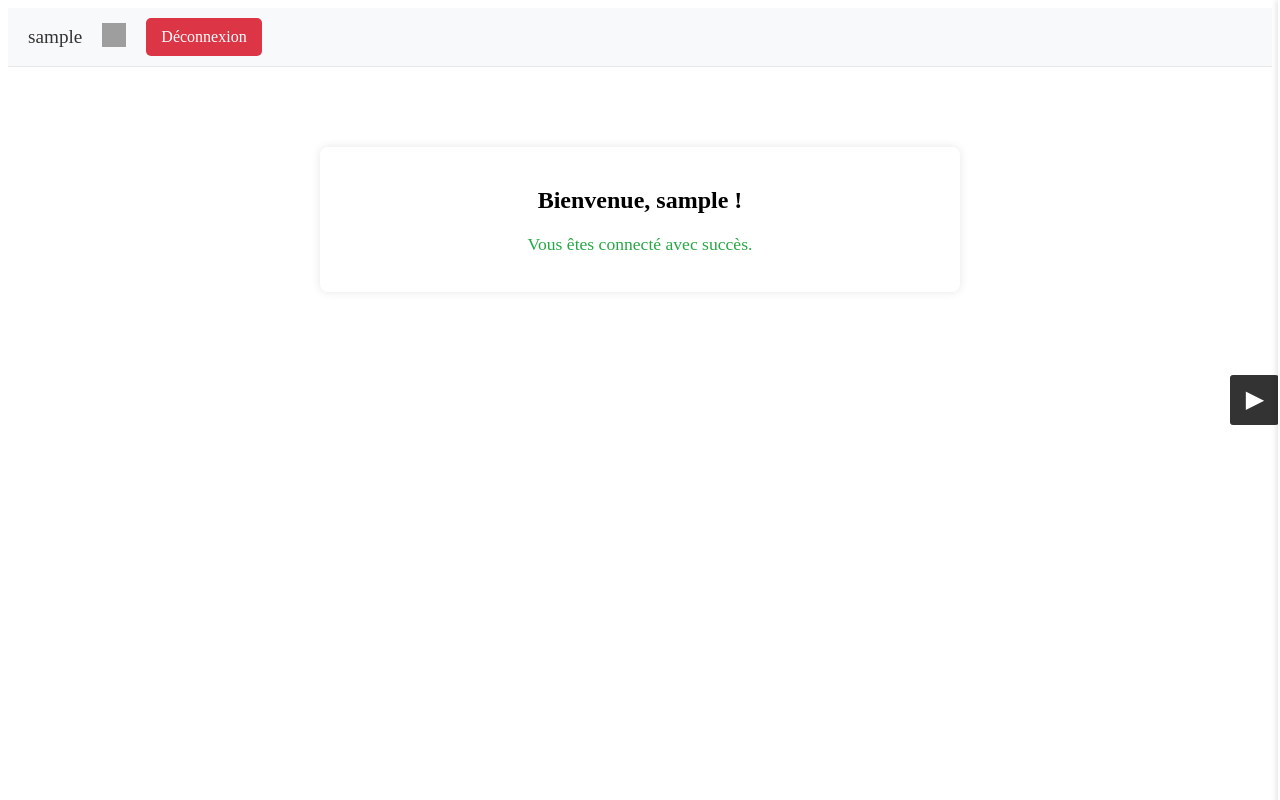
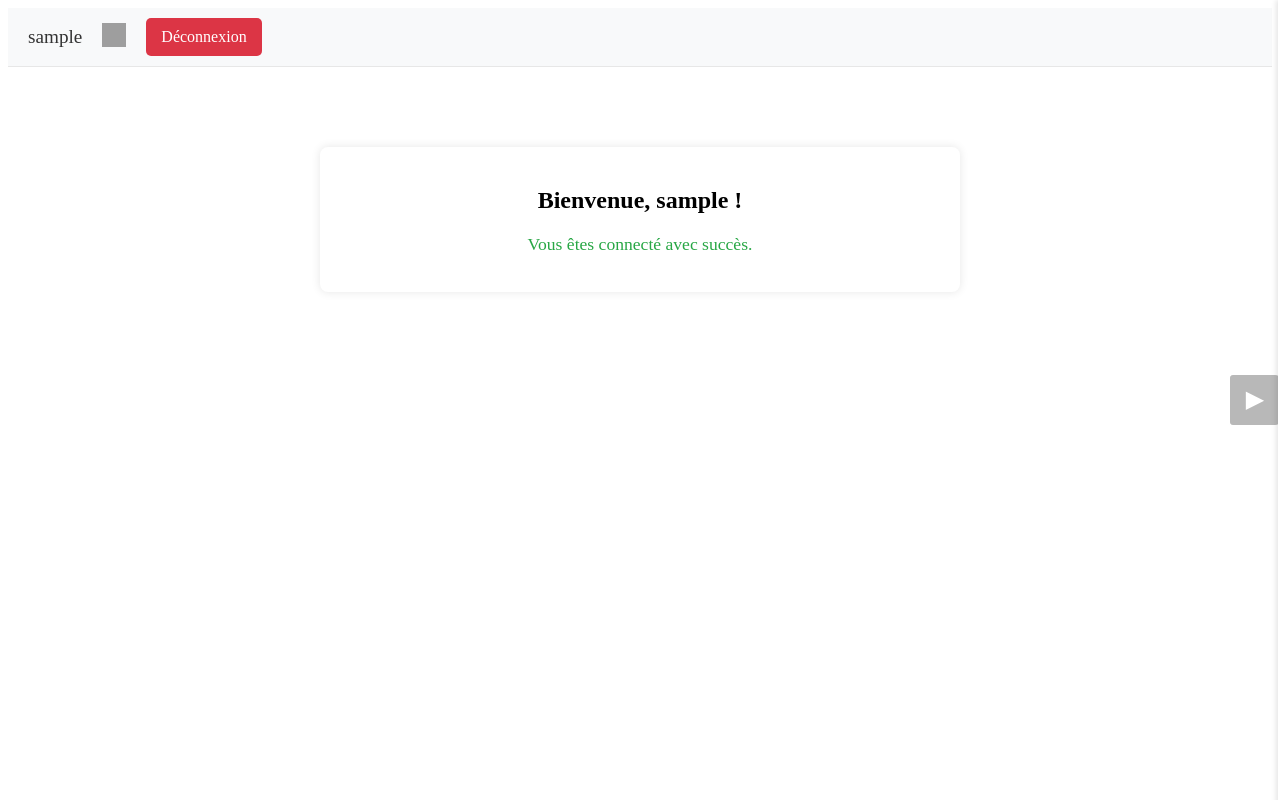
Before and after one commit to Nadonx/B1, a PHP site: page /success.php in a window 1280 px wide. Run offline with PHP 8.4, Linux system fonts and the light colour scheme; a user stored in the database is signed in; grey boxes are pictures that could not be loaded.

Commit message:
Update index2.css

```diff
--- a/index2.css
+++ b/index2.css
@@ -177,7 +177,7 @@
     color: #fff;
     cursor: pointer;
     z-index: 1;
-    background-color: #333;
+    background-color: #b8b8b8;
     padding: 10px;
     border: none;
     outline: none;
```
